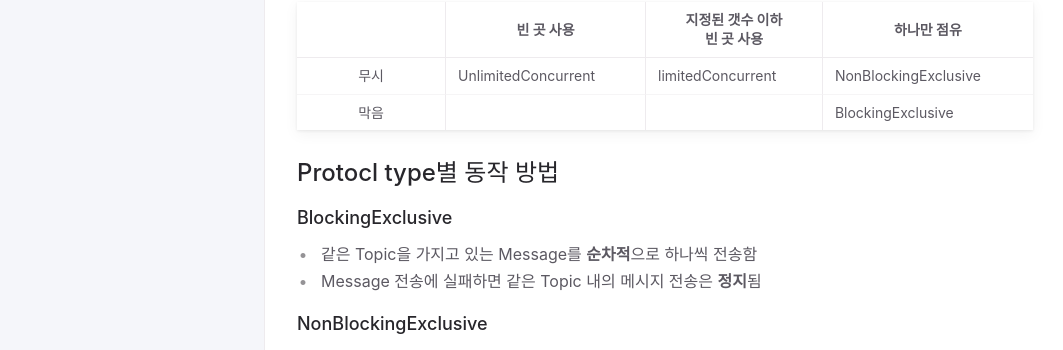
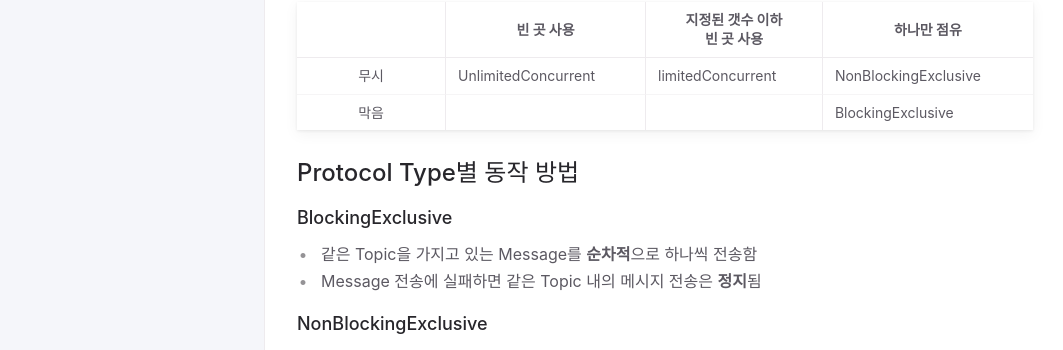
Before and after one commit to oasis-official/oasis-official.github.io, a Jekyll site: the page built from docs/camel/camel.md, in a window 1280 px wide. Shown: the part 1277-1627 px from the top of the page, without its empty margins (91-1154 px from the left). Built offline with Jekyll 4.4.1, drawn with Linux system fonts in a browser that asks for light colours.

Commit message:
오타수정

```diff
--- a/docs/camel/camel.md
+++ b/docs/camel/camel.md
@@ -48,7 +48,7 @@ java -jar [배포한 jar 파일]
 |무시|UnlimitedConcurrent|limitedConcurrent|NonBlockingExclusive|
 |막음|   |   |BlockingExclusive|
 
-## Protocl type별 동작 방법
+## Protocol Type별 동작 방법
 
 ### BlockingExclusive
 * 같은 Topic을 가지고 있는 Message를 **순차적**으로 하나씩 전송함
```
